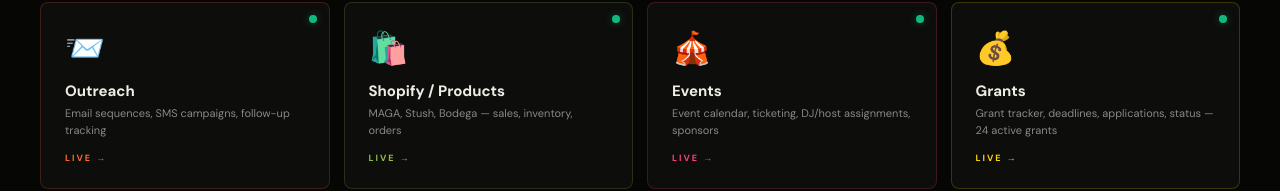
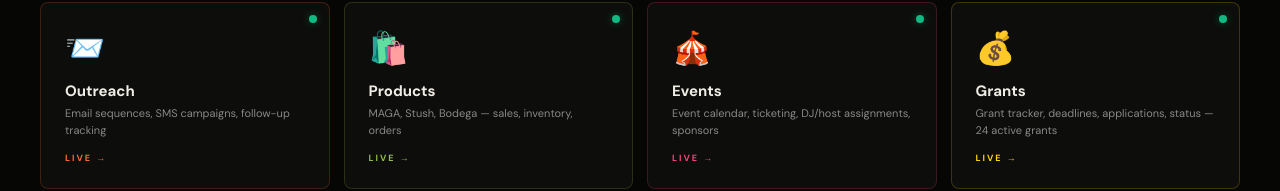
Before and after one commit to dolodorsey/khg-dashboard, a Next.js app: page / in a window 1280 px wide. Shown: the part 413-604 px from the top of the page. Built offline with nearby package versions, Linux system fonts and the light colour scheme; a web font is replaced by a local one.

Commit message:
v6.1 — Rename shopify→products, DNS fixed via GoDaddy API
- Renamed /shopify route to /products
- Updated hub page label
- DNS: A record updated to 76.76.21.21, CNAME www→cname.vercel-dns.com
- thedoctordorsey.com now correctly configured (misconfigured: false)

```diff
--- a/src/app/page.jsx
+++ b/src/app/page.jsx
@@ -8,7 +8,7 @@ const DASHBOARDS = [
   { key: "schedule", label: "Schedule / Tasks", icon: "📅", desc: "Calendar, task queue, deadlines, sprint board", color: "#3B82F6", ready: true },
   { key: "social", label: "Social Media", icon: "📱", desc: "Post queue, content calendar, engagement, analytics", color: "#E040FB", ready: true },
   { key: "outreach", label: "Outreach", icon: "📨", desc: "Email sequences, SMS campaigns, follow-up tracking", color: "#FF6B35", ready: true },
-  { key: "shopify", label: "Shopify / Products", icon: "🛍️", desc: "MAGA, Stush, Bodega — sales, inventory, orders", color: "#96BF48", ready: true },
+  { key: "products", label: "Products", icon: "🛍️", desc: "MAGA, Stush, Bodega — sales, inventory, orders", color: "#96BF48", ready: true },
   { key: "events", label: "Events", icon: "🎪", desc: "Event calendar, ticketing, DJ/host assignments, sponsors", color: "#FF4081", ready: true },
   { key: "grants", label: "Grants", icon: "💰", desc: "Grant tracker, deadlines, applications, status — 24 active grants", color: "#FFD700", ready: true },
   { key: "mind-studio", label: "Mind Studio", icon: "🧠", desc: "Clinic pipeline, consumer, PI — 3 portal management", color: "#9B59B6", ready: true },
```
Also changed, not shown: src/app/products/page.jsx (renamed from src/app/shopify/page.jsx).
